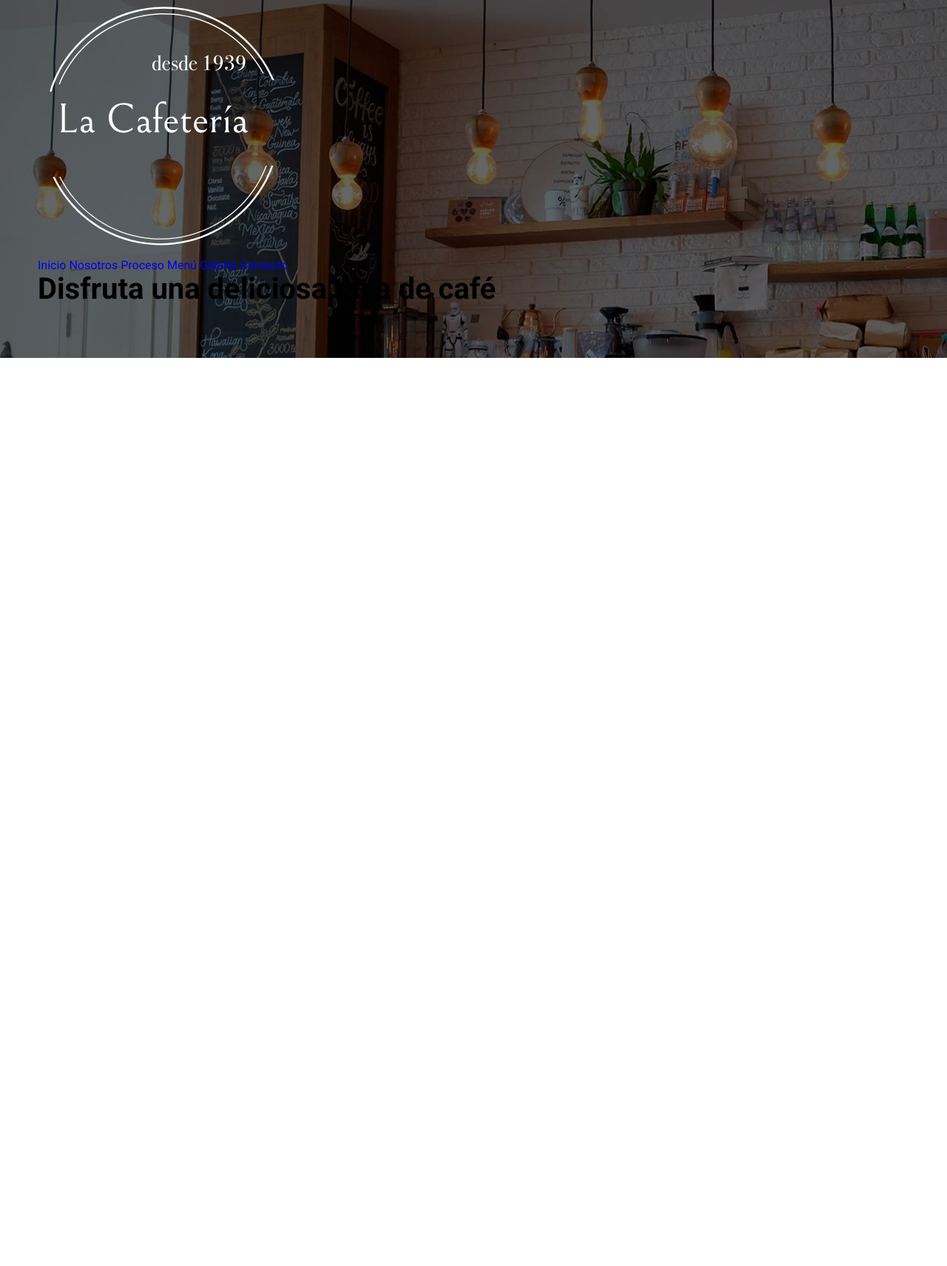
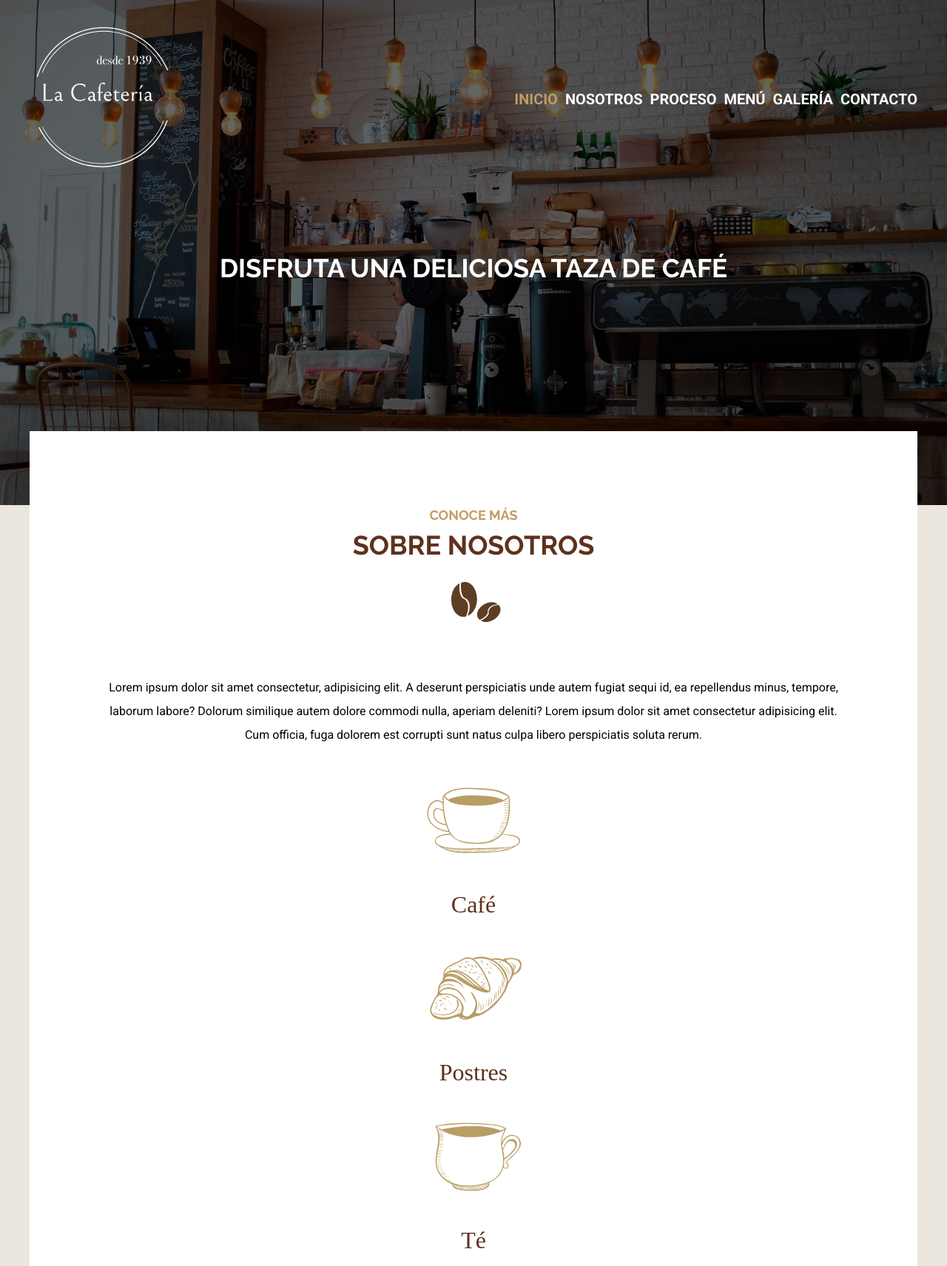
Before and after one commit to gasdar/CafeteriaSass, a website: page index.html in a window 1280 px wide. Shown: the part 17-1729 px from the top of the page at 74% size. Before the commit the page ends 800 px from the top, so only its background shows below. Drawn offline with Linux system fonts and the light colour scheme; a web font is replaced by a local one.

Commit message:
Cafeteria 1.0: Termino de Header y inicio de Main en index

```diff
--- a/index.html
+++ b/index.html
@@ -7,7 +7,7 @@
     <title>Cafetería SASS</title>
     <link rel="preconnect" href="https://fonts.googleapis.com">
     <link rel="preconnect" href="https://fonts.gstatic.com" crossorigin>
-    <link href="https://fonts.googleapis.com/css2?family=Roboto:wght@400;700;900&display=swap" rel="stylesheet">
+    <link href="https://fonts.googleapis.com/css2?family=Bona+Nova&family=Raleway:wght@700;900&family=Roboto:wght@400;700&display=swap" rel="stylesheet">
     <link rel="stylesheet" href="build/css/app.css" name="text/css">
 </head>
 <body>
@@ -20,7 +20,7 @@
                 </div>
 
                 <nav class="nav-principal">
-                    <a href="index.html">Inicio</a>
+                    <a class="activo" href="index.html">Inicio</a>
                     <a href="nosotros.html">Nosotros</a>
                     <a href="proceso.html">Proceso</a>
                     <a href="menu.html">Menú</a>
@@ -35,5 +35,32 @@
         </div>
     </header>
 
+    <main class="contenido-principal contenedor text-center">
+
+        <section class="conoce">
+            <h2><span>Conoce más</span> sobre nosotros</h2>
+
+            <p>Lorem ipsum dolor sit amet consectetur, adipisicing elit. A deserunt perspiciatis unde autem fugiat sequi id, ea repellendus minus, tempore, laborum labore? Dolorum similique autem dolore commodi nulla, aperiam deleniti? Lorem ipsum dolor sit amet consectetur adipisicing elit. Cum officia, fuga dolorem est corrupti sunt natus culpa libero perspiciatis soluta rerum.</p>
+        </section>
+
+        <section class="iconos">
+            <ul class="listado-iconos">
+                <li>
+                    <img src="build/img/icono_cafe.svg" alt="icono cafe" />
+                    <p>Café</p>
+                </li>
+                <li>
+                    <img src="build/img/icono_postre.svg" alt="icono postre" />
+                    <p>Postres</p>
+                </li>
+                <li>
+                    <img src="build/img/icono_te.svg" alt="icono té" />
+                    <p>Té</p>
+                </li>
+            </ul>
+        </section>
+
+    </main>
+
 </body>
 </html>
--- a/src/scss/app.scss
+++ b/src/scss/app.scss
@@ -1,2 +1,3 @@
 @use 'base';
 @use 'header';
+@use 'inicio';
--- a/src/scss/base/_globales.scss
+++ b/src/scss/base/_globales.scss
@@ -8,12 +8,14 @@ html {
     box-sizing: inherit;
 }
 body {
-    font-family: v.$fuente_principal;
+    font-family: v.$fuenteSecundaria;
     font-size: 1.6rem;
+    background-color: v.$cafeClaro;
 }
 p {
     color: v.$negro;
-    font-size: 2rem;
+    font-size: 1.6rem;
+    line-height: 2;
 }
 .contenedor {
     width: 95%;
@@ -27,17 +29,8 @@ img {
     max-width: 100%;
     display: block;
 }
-h1,
-h2,
-h3 {
-    margin: 0 0 v.$separacion 0;
+ul {
+    list-style: none;
+    padding: 0;
+    margin: 0;
 }
-h1 {
-    font-size: 4rem;
-}
-h2 {
-    font-size: 3.6rem;
-}
-h3 {
-    font-size: 3.2rem;
-}
--- a/src/scss/base/_index.scss
+++ b/src/scss/base/_index.scss
@@ -1,4 +1,6 @@
 @forward 'normalize';
 @forward 'variables';
+@forward 'mixins';
 @forward 'globales';
+@forward 'tipografia';
 @forward 'utilidades';
--- /dev/null
+++ b/src/scss/base/_tipografia.scss
@@ -0,0 +1,38 @@
+@use 'variables' as v;
+
+h1,
+h2,
+h3 {
+    font-family: v.$fuentePrincipal;
+    margin: 0 0 v.$separacion 0;
+    text-transform: uppercase;
+    text-align: center;
+    line-height: 1.5;
+}
+h1 {
+    font-size: 4rem;
+}
+h2 {
+    font-size: 3.6rem;
+    color: v.$primario;
+
+    span {
+        color: v.$secundario;
+        font-size: 1.8rem;
+        display: block;
+    }
+
+    &::after {
+        content: '';
+        display: block;
+        width: 10rem;
+        height: 10rem;
+        margin: 0 auto;
+        background-image: url('../img/cafe.svg');
+        background-repeat: no-repeat;
+        background-size: 10rem;
+    }
+}
+h3 {
+    font-size: 3.2rem;
+}
--- a/src/scss/base/_utilidades.scss
+++ b/src/scss/base/_utilidades.scss
@@ -4,5 +4,4 @@
     text-align: center;
 }
 .bg-primario {
-    background-color: v.$primario;
 }
--- a/src/scss/base/_variables.scss
+++ b/src/scss/base/_variables.scss
@@ -1,5 +1,7 @@
 // Fuentes
-$fuente_principal: 'Roboto', sans-serif;
+$fuentePrincipal: 'Raleway', sans-serif;
+$fuenteSecundaria: 'Roboto', sans-serif;
+$fuenteCursiva: 'Bona Nova', serif;
 
 // Media Queries
 $telefono: 480px;
@@ -7,11 +9,12 @@ $tablet: 768px;
 $desktop: 1024px;
 
 // Colores
-$primario: #E8505B;
-$secundario: #455A64;
+$primario: #5E311E;
+$secundario: #C39C63;
 $negro: #000000;
 $blanco: #FFF;
 $grisClaro: #eceeef;
+$cafeClaro: #ebe7de;
 
 // Unidades
 $separacion: 5rem;
--- /dev/null
+++ b/src/scss/header/_barra.scss
@@ -0,0 +1,23 @@
+@use 'base/mixins' as m;
+
+.barra {
+    display: flex;
+    flex-direction: column;
+
+    @include m.tablet {
+        flex-direction: row;
+        justify-content: space-between;
+        align-items: center;
+    }
+
+    .logo {
+        width: 50%;
+        margin: 0 auto;
+
+        @include m.tablet {
+            width: 20rem;
+            margin: 0;
+        }
+    }
+
+}
--- a/src/scss/header/_header.scss
+++ b/src/scss/header/_header.scss
@@ -4,15 +4,10 @@
 .header {
     padding: 5rem 0;
     position: relative;
-
-    @include m.telefono {
-        padding: 4rem;
-    }
+    background-repeat: no-repeat;
+    background-size: cover;
     @include m.tablet {
-        padding: 3rem;
-    }
-    @include m.desktop {
-        padding: 2rem;
+        min-height: 70rem;
     }
 
     &::before {
@@ -28,6 +23,18 @@
 
     .contenido-header {
         position: relative;
+
+        h1 {
+            text-align: center;
+            color: v.$blanco;
+            text-transform: uppercase;
+            font-size: 3rem;
+            margin-top: 5rem;
+            @include m.tablet {
+                margin-top: 10rem;
+                font-size: 3.5rem;
+            }
+        }
     }
 
 }
--- a/src/scss/header/_index.scss
+++ b/src/scss/header/_index.scss
@@ -1,2 +1,3 @@
 @forward 'header';
 @forward 'navegacion';
+@forward 'barra';
--- a/src/scss/header/_navegacion.scss
+++ b/src/scss/header/_navegacion.scss
@@ -0,0 +1,38 @@
+@use 'base/mixins' as m;
+@use 'base/variables' as v;
+@use 'sass:math';
+
+.nav-principal {
+    display: flex;
+    flex-direction: column;
+    margin-top: 5rem;
+    @include m.tablet {
+        flex-direction: row;
+        gap: 1rem;
+        margin-top: 0;
+    }
+
+    a {
+        text-align: center;
+        font-size: 2rem;
+        text-transform: uppercase;
+        font-weight: 700;
+        color: v.$blanco;
+        margin-bottom: 1rem;
+        transition-property: color;
+        transition-duration: 200ms;
+
+        @include m.tablet {
+            margin-bottom: 0;
+        }
+
+        &:hover {
+            color: v.$secundario;
+        }
+
+        &.activo {
+            color: v.$secundario;
+        }
+    }
+
+}
--- /dev/null
+++ b/src/scss/inicio/_contenido.scss
@@ -0,0 +1,14 @@
+@use 'base/variables' as v;
+@use 'base/mixins' as m;
+
+.contenido-principal {
+
+    background-color: v.$blanco;
+    padding: 5rem 2rem;
+    @include m.tablet {
+        padding: 10rem;
+        margin-top: -10rem;
+        position: relative;
+    }
+
+}
--- /dev/null
+++ b/src/scss/inicio/_iconos.scss
@@ -0,0 +1,23 @@
+@use 'base/variables' as v;
+
+.iconos {
+    margin-top: 5rem;
+    .listado-iconos {
+
+        li {
+
+            img {
+                margin: 0 auto;
+                width: 14rem;
+            }
+
+            p {
+                font-family: v.$fuenteCursiva;
+                font-size: 3.2rem;
+                color: v.$primario;
+            }
+        }
+
+    }
+
+}
--- /dev/null
+++ b/src/scss/inicio/_index.scss
@@ -0,0 +1,2 @@
+@forward 'contenido';
+@forward 'iconos';
```
Also changed, not shown: build/css/app.css.
